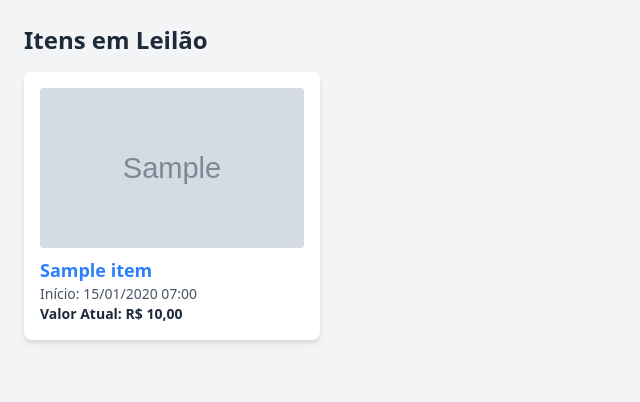
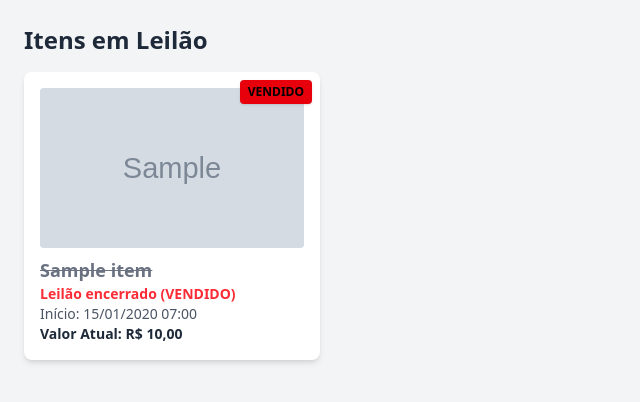
Before and after one commit to Guilherme1909/sistemas-distribuidos, a Django app: page /leiloes/ in a window 1280 px wide. Shown: the part 108-510 px from the top of the page, without its empty margins (0-640 px from the left). Run offline with Django 5.2, Linux system fonts and the light colour scheme; tables that the repository leaves empty hold one stand-in row (values such as "Sample post"); grey boxes marked "Sample" are stand-in pictures; style sheets or scripts are compiled from the project's sources.

Commit message:
Adicionado função para verificar se item ja foi vendido

```diff
--- a/projetoapp/apps/leiloes/templates/leiloes/home.html
+++ b/projetoapp/apps/leiloes/templates/leiloes/home.html
@@ -7,7 +7,13 @@
 
 <div class="grid grid-cols-1 sm:grid-cols-2 md:grid-cols-3 lg:grid-cols-4 gap-4">
 {% for item in itens %}
-<div class="bg-white rounded-lg shadow-md p-4">
+<div class="bg-white rounded-lg shadow-md p-4 relative">
+
+    {% if item.valorFinal and item.valorAtual and item.valorAtual >= item.valorFinal %}
+        <!-- Tag VENDIDO -->
+        <div class="absolute top-2 right-2 bg-red-600 text-black text-xs font-bold px-2 py-1 rounded shadow">VENDIDO</div>
+    {% endif %}
+
     {% if item.imagem %}
         <img src="{{ item.imagem.url }}" alt="{{ item.titulo }}" class="h-40 w-full object-cover mb-2 rounded">
     {% else %}
@@ -16,11 +22,18 @@
         </div>
     {% endif %}
 
-    <h3 class="text-lg font-bold">
-        <a href="{% url 'leiloes:item_detail' item.id %}" class="text-blue-500 hover:underline">
+    {% if item.valorFinal and item.valorAtual and item.valorAtual >= item.valorFinal %}
+        <h3 class="text-lg font-bold text-gray-500 line-through">
             {{ item.titulo }}
-        </a>
-    </h3>
+        </h3>
+        <p class="text-sm text-red-500 font-semibold">Leilão encerrado (VENDIDO)</p>
+    {% else %}
+        <h3 class="text-lg font-bold">
+            <a href="{% url 'leiloes:item_detail' item.id %}" class="text-blue-500 hover:underline">
+                {{ item.titulo }}
+            </a>
+        </h3>
+    {% endif %}
 
     <p class="text-sm text-gray-600">Início: {{ item.data_inicio|date:"d/m/Y H:i" }}</p>
     <p class="text-sm text-gray-800 font-semibold">Valor Atual: R$ {{ item.valorAtual }}</p>
```
Also changed, not shown: projetoapp/apps/leiloes/serializer.py (+17 -4 lines).
